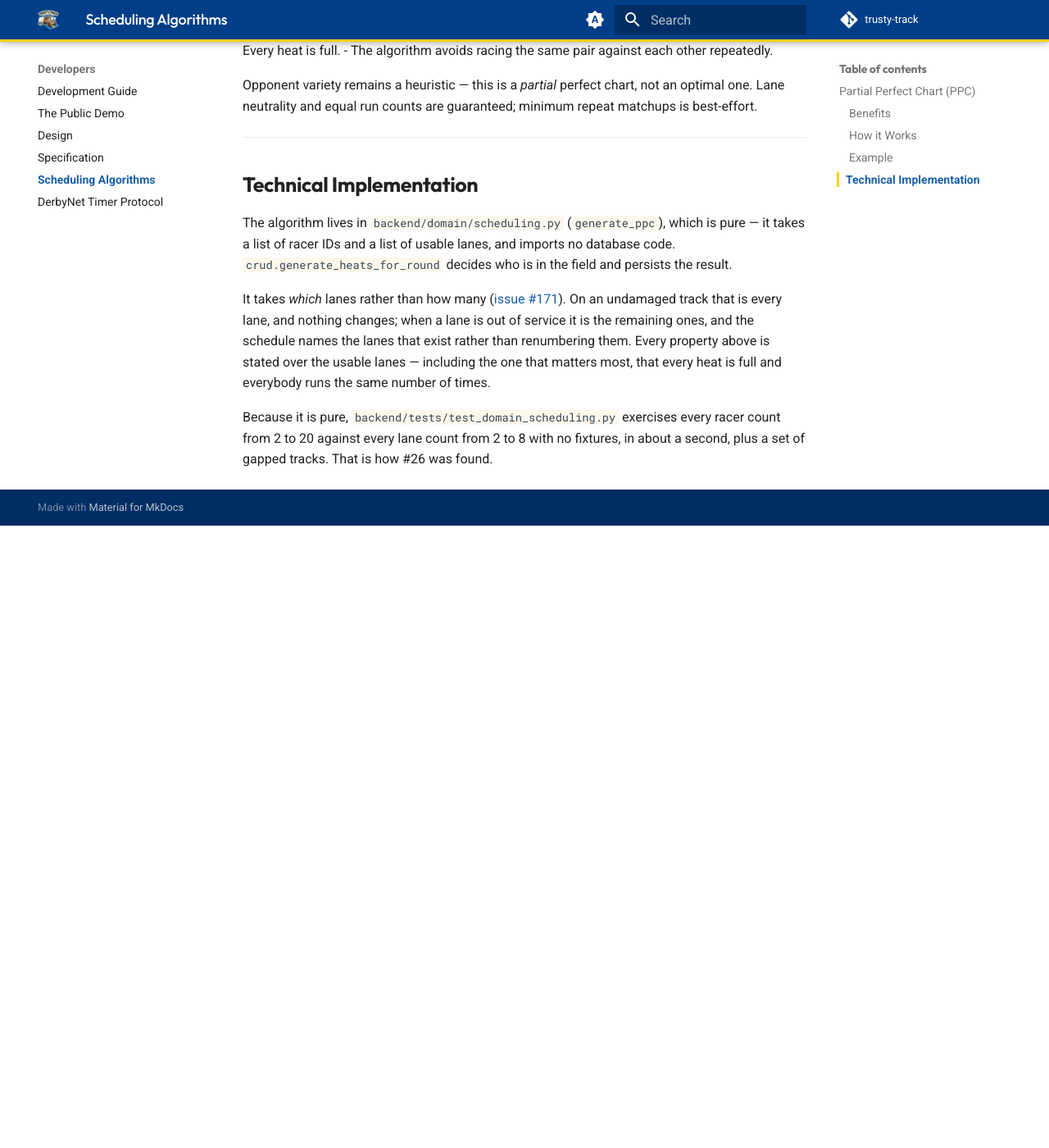
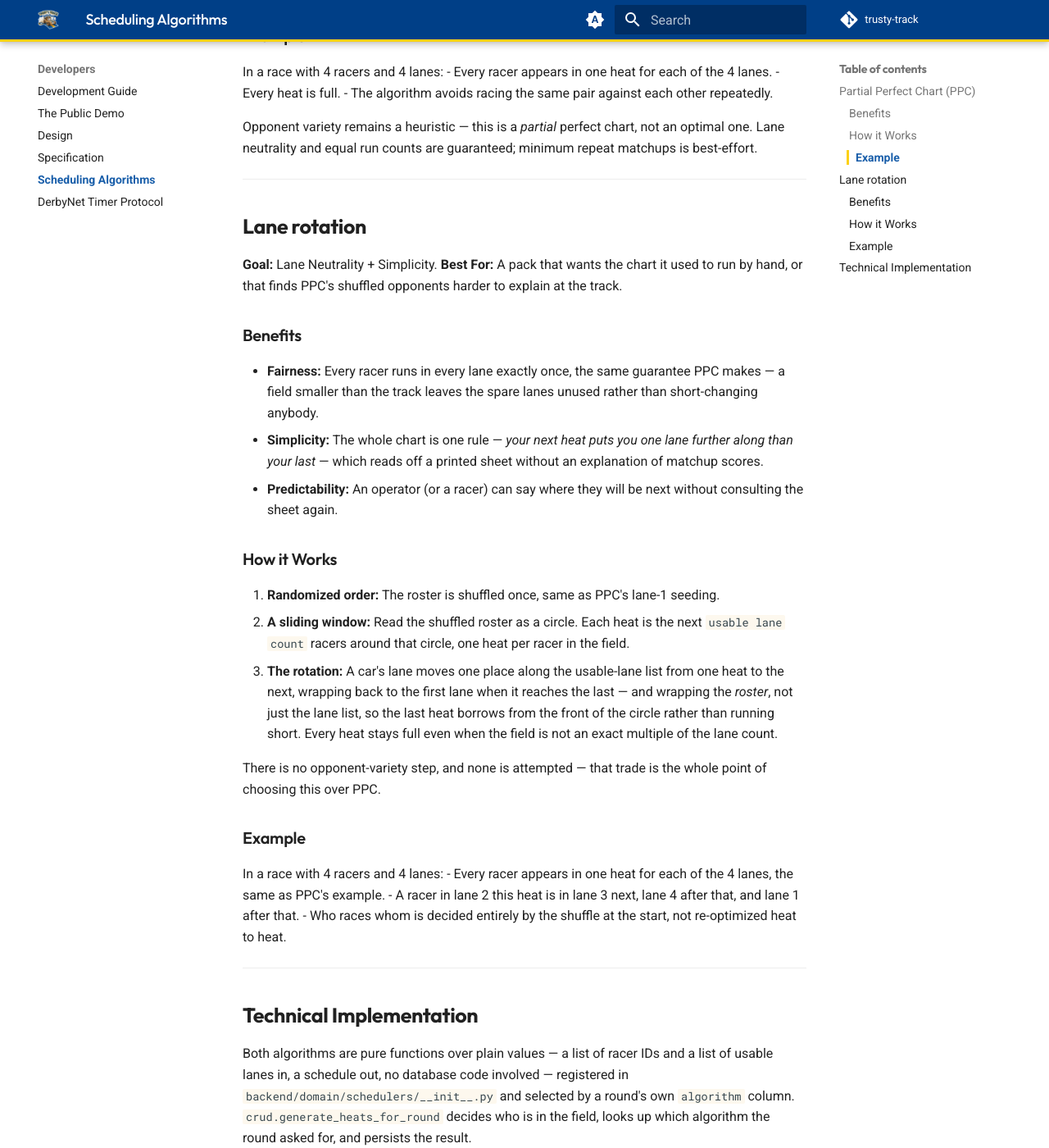
Before and after one commit to dknowles2/trusty-track, an MkDocs documentation site: the page built from docs/scheduling-algorithms.md, in a window 1280 px wide and 1400 px high, scrolled down 1210 px. Shown: the whole window at 82% size. Built offline with MkDocs 1.6.1 and Material for MkDocs 9.7.7, drawn with Linux system fonts in a browser that asks for light colours; comment, search, counter and statistics services are not loaded; before the commit the page ends 1851 px from its top, so only the background shows below that; some of the changed text lies outside the part shown.

Commit message:
Docs: Lane rotation, the seam rule, and the enum table (#1090, B of D)
docs/scheduling-algorithms.md gains a "Lane rotation" section in PPC's
own Benefits/How it Works/Example shape, and its Technical
Implementation section now describes both algorithms going through
the registry. The index restructure and a "which should I pick" table
are part D's job, not this one. docs/comparison.md's race-formats row
now says "Partial Perfect Chart or lane rotation" — still no Perfect-N
claim (that's part C).

.claude/rules/scheduling.md corrects "chosen nowhere but
crud.generate_heats_for_round," which stopped being true, describes
the registry seam and the decision-3 latecomer refusal in place, and
adds domain/schedulers/ to its own path frontmatter. CLAUDE.md's enum
table gains SchedulingAlgorithm.

Part of #1090 (B of D)

Co-Authored-By: Claude Opus 5 <noreply@anthropic.com>

```diff
--- a/docs/scheduling-algorithms.md
+++ b/docs/scheduling-algorithms.md
@@ -1,6 +1,6 @@
 # Race Scheduling Algorithm
 
-Trusty Track uses the **Partial Perfect Chart (PPC)** algorithm for scheduling race heats. This algorithm is designed to ensure maximum fairness and variety for all participants.
+Trusty Track schedules a general round's heats with the **Partial Perfect Chart (PPC)** algorithm by default. A second algorithm, **Lane rotation**, is also available — the round wizard does not offer a choice yet, but every one of these algorithms produces the same shared guarantees (lane neutrality and equal run counts), just with a different opponent pattern.
 
 ## Partial Perfect Chart (PPC)
 
@@ -32,9 +32,38 @@ Opponent variety remains a heuristic — this is a *partial* perfect chart, not
 
 ---
 
+## Lane rotation
+
+**Goal:** Lane Neutrality + Simplicity.
+**Best For:** A pack that wants the chart it used to run by hand, or that finds PPC's shuffled opponents harder to explain at the track.
+
+### Benefits
+- **Fairness:** Every racer runs in every lane exactly once, the same guarantee PPC makes — a field smaller than the track leaves the spare lanes unused rather than short-changing anybody.
+- **Simplicity:** The whole chart is one rule — *your next heat puts you one lane further along than your last* — which reads off a printed sheet without an explanation of matchup scores.
+- **Predictability:** An operator (or a racer) can say where they will be next without consulting the sheet again.
+
+### How it Works
+
+1. **Randomized order:** The roster is shuffled once, same as PPC's lane-1 seeding.
+2. **A sliding window:** Read the shuffled roster as a circle. Each heat is the next `usable lane count` racers around that circle, one heat per racer in the field.
+3. **The rotation:** A car's lane moves one place along the usable-lane list from one heat to the next, wrapping back to the first lane when it reaches the last — and wrapping the *roster*, not just the lane list, so the last heat borrows from the front of the circle rather than running short. Every heat stays full even when the field is not an exact multiple of the lane count.
+
+There is no opponent-variety step, and none is attempted — that trade is the whole point of choosing this over PPC.
+
+### Example
+In a race with 4 racers and 4 lanes:
+- Every racer appears in one heat for each of the 4 lanes, the same as PPC's example.
+- A racer in lane 2 this heat is in lane 3 next, lane 4 after that, and lane 1 after that.
+- Who races whom is decided entirely by the shuffle at the start, not re-optimized heat to heat.
+
+---
+
 ## Technical Implementation
-The algorithm lives in `backend/domain/scheduling.py` (`generate_ppc`), which is pure — it takes a list of racer IDs and a list of usable lanes, and imports no database code. `crud.generate_heats_for_round` decides who is in the field and persists the result.
+Both algorithms are pure functions over plain values — a list of racer IDs and a list of usable lanes in, a schedule out, no database code involved — registered in `backend/domain/schedulers/__init__.py` and selected by a round's own `algorithm` column. `crud.generate_heats_for_round` decides who is in the field, looks up which algorithm the round asked for, and persists the result.
 
-It takes *which* lanes rather than how many ([issue #171](https://github.com/dknowles2/trusty-track/issues/171)). On an undamaged track that is every lane, and nothing changes; when a lane is out of service it is the remaining ones, and the schedule names the lanes that exist rather than renumbering them. Every property above is stated over the usable lanes — including the one that matters most, that every heat is full and everybody runs the same number of times.
+- PPC lives in `backend/domain/scheduling.py` (`generate_ppc`).
+- Lane rotation lives in `backend/domain/schedulers/rotation.py` (`generate_rotation`).
 
-Because it is pure, `backend/tests/test_domain_scheduling.py` exercises every racer count from 2 to 20 against every lane count from 2 to 8 with no fixtures, in about a second, plus a set of gapped tracks. That is how #26 was found.
+Both take *which* lanes rather than how many ([issue #171](https://github.com/dknowles2/trusty-track/issues/171)). On an undamaged track that is every lane, and nothing changes; when a lane is out of service it is the remaining ones, and the schedule names the lanes that exist rather than renumbering them. Every property above is stated over the usable lanes — including the one that matters most, that every heat is full and everybody runs the same number of times.
+
+Because they are pure, `backend/tests/test_domain_scheduling.py` exercises every racer count from 2 to 20 against every lane count from 2 to 8 with no fixtures, in about a second, plus a set of gapped tracks, for both algorithms. That is how #26 was found, and it is the same suite a new algorithm has to pass before it can be registered.
```
Also changed, not shown: .claude/rules/scheduling.md (+9 -1 lines), CLAUDE.md (+2 -1 lines), docs/comparison.md (+1 -1 lines).
